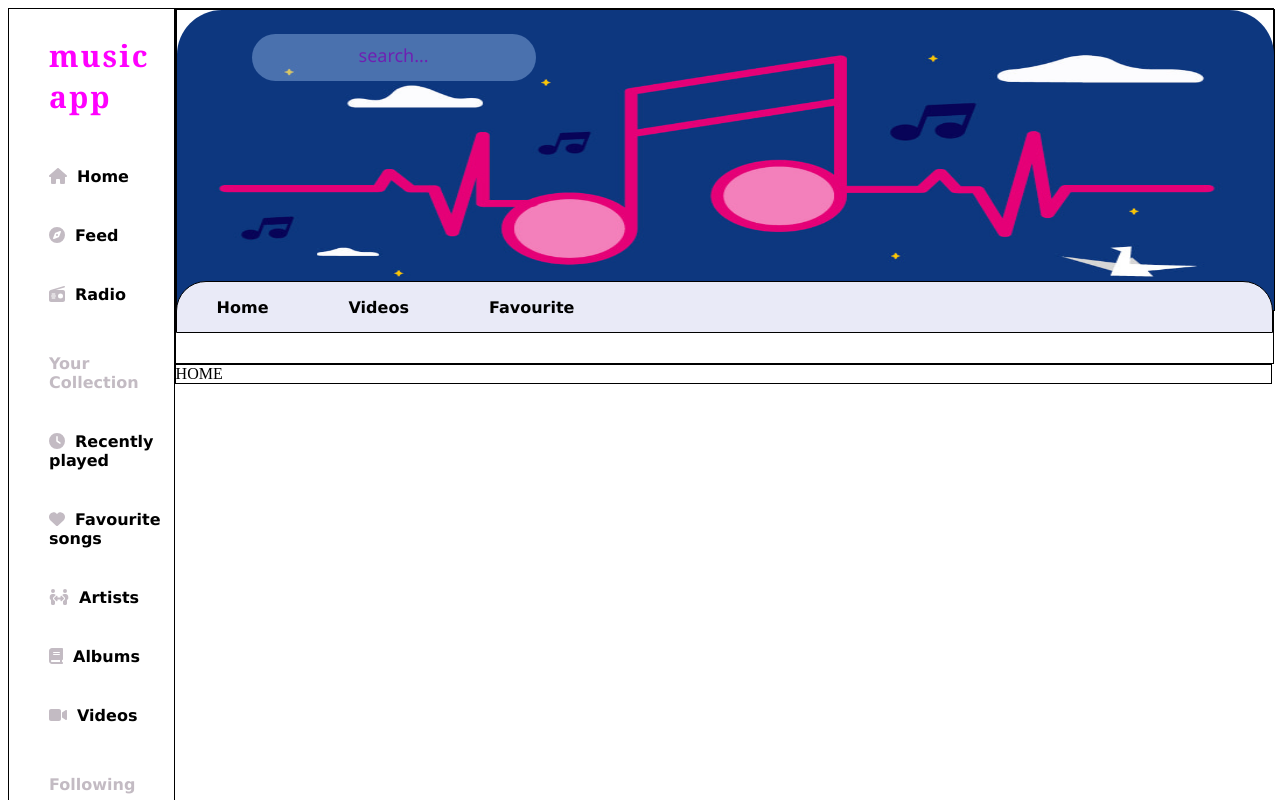
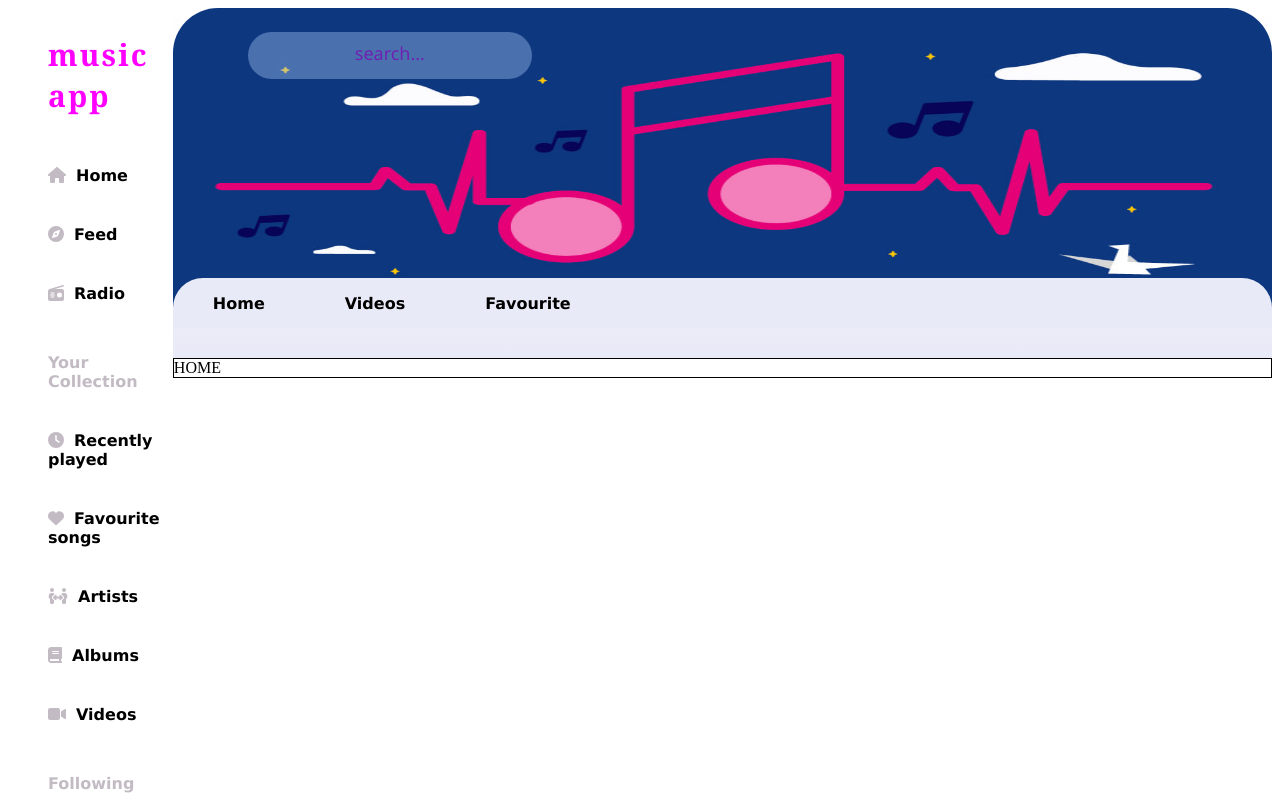
Before and after one commit to KatSobieska/react-music-app, a React (Create React App) app: page / in a window 1280 px wide. Shown: the top 800 px of the page. Built offline with nearby package versions, Linux system fonts and the light colour scheme.

Commit message:
Remove border

```diff
--- a/src/components/common/NavBar.module.scss
+++ b/src/components/common/NavBar.module.scss
@@ -1,5 +1,4 @@
 .navbar {
-  border: 1px solid black;
   height: 50px;
   border-top-left-radius: 30px;
   border-top-right-radius: 30px;
--- a/src/components/pages/FirstPage.module.scss
+++ b/src/components/pages/FirstPage.module.scss
@@ -1,5 +1,5 @@
 .page {
   width: 100%;
-  border: 1px solid black;
   display: inline-block;
+  background: linear-gradient(to bottom, #ffffff 0%, rgb(233, 234, 247) 100%);
 }
--- a/src/components/views/BannerTop.module.scss
+++ b/src/components/views/BannerTop.module.scss
@@ -1,7 +1,6 @@
 .banner {
   width: 100%;
   height: 300px;
-  border: 1px solid black;
 }
 .photo {
   width: 100%;
--- a/src/components/views/Menu.module.scss
+++ b/src/components/views/Menu.module.scss
@@ -1,6 +1,5 @@
 .menu {
   color: magenta;
-  border: 1px solid black;
   width: 15%;
   max-height: 100%;
   display: flex;
```
